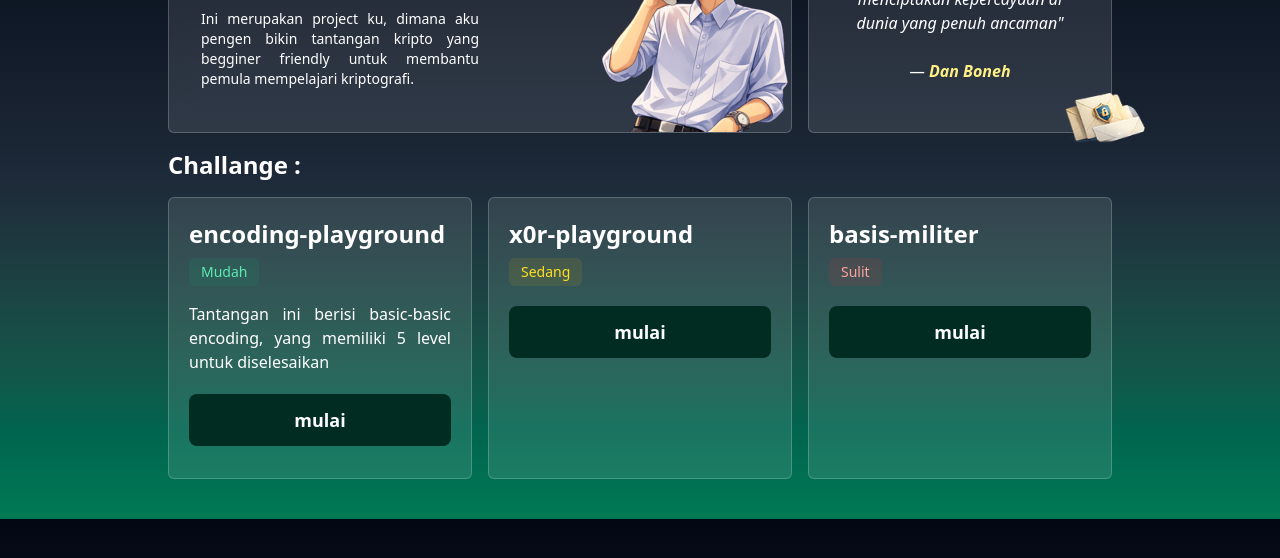
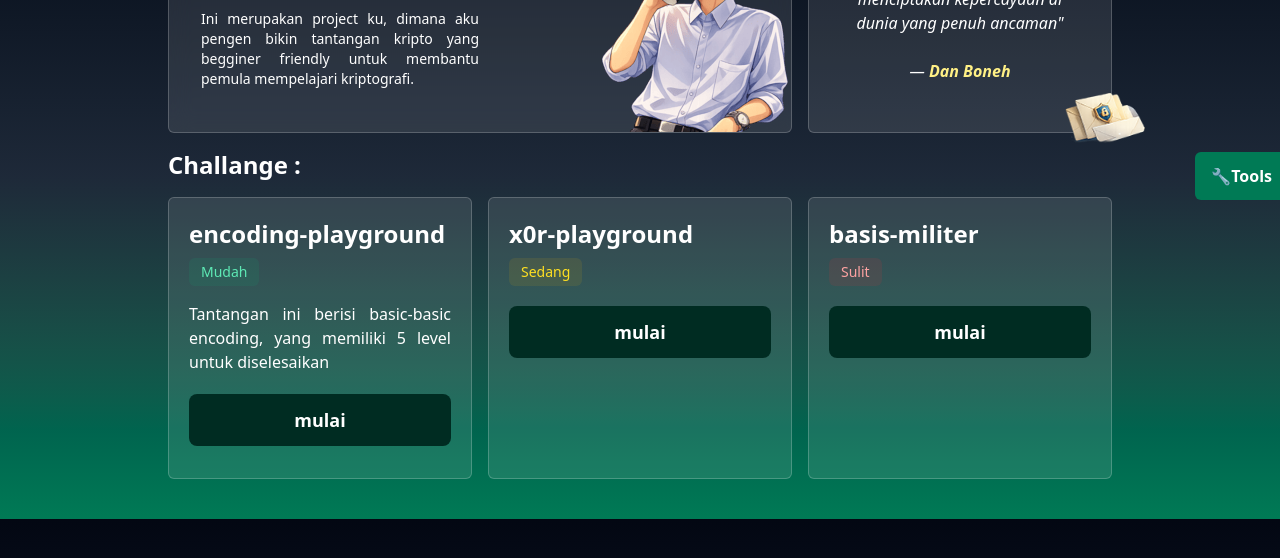
Before and after one commit to Haippp/CTF-Crypto-for-Baby, a plain HTML site: page index.html in a window 1280 px wide. Shown: the part 168-726 px from the top of the page. Drawn offline with nearby package versions, Linux system fonts and the light colour scheme.

Commit message:
feat: penambahan tombol untuk mengakses halaman tools

```diff
--- a/index.html
+++ b/index.html
@@ -7,6 +7,9 @@
     <title>CTF Crypto For Baby</title>
   </head>
   <body class="flex items-center justify-center gap-3 bg-gradient-to-t from-emerald-700 via-gray-800 to-gray-950">
+    <a href="./tools/" class="fixed bg-emerald-700 pl-4 pr-2 py-3 text-white font-semibold rounded-l-md right-0 hover:bg-emerald-800 transition duration-300 ease-in-out hover:scale-x-110">
+      🔧Tools
+    </a>
     <div class="mt-10 p-10 w-md lg:w-5xl grid lg:grid-cols-3 grid-cols-2 gap-4" id="card">
       <div class="py-5 lg:py-0 bg-white/10 border border-white/20 rounded-md items-center mt-5 lg:mt-0 backdrop-blur-md flex flex-col-reverse lg:flex-row justify-center col-span-2">
         <div class="mt-5 lg:mt-0 px-8 pb-5 text-center lg:text-left">
```
